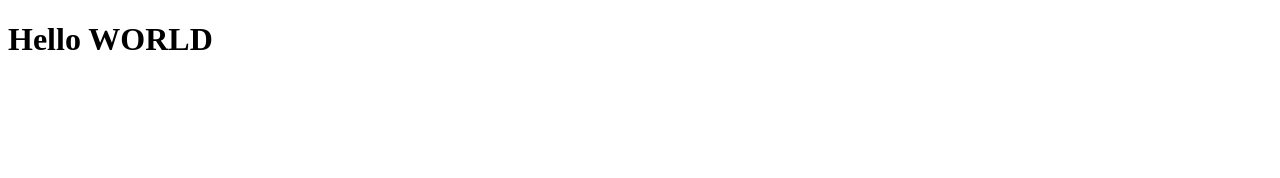
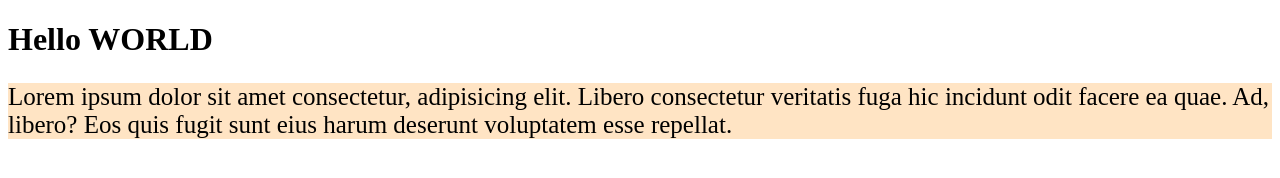
Before and after one commit to pavlo-berkut/Tutorial, a plain HTML site: page index.html in a window 1280 px wide. Drawn offline with Linux system fonts and the light colour scheme.

Commit message:
Change # 1

```diff
--- /dev/null
+++ b/css/style.css
@@ -0,0 +1,4 @@
+.text {
+  font-size: 25px;
+  background-color: bisque;
+}
--- a/index.html
+++ b/index.html
@@ -1,12 +1,18 @@
 <!DOCTYPE html>
 <html lang="en">
-<head>
-    <meta charset="UTF-8">
-    <meta http-equiv="X-UA-Compatible" content="IE=edge">
-    <meta name="viewport" content="width=device-width, initial-scale=1.0">
-    <title>Document</title>
-</head>
-<body>
+  <head>
+    <meta charset="UTF-8" />
+    <meta http-equiv="X-UA-Compatible" content="IE=edge" />
+    <meta name="viewport" content="width=device-width, initial-scale=1.0" />
+    <title>My first project</title>
+    <link rel="stylesheet" href="./css/style.css" />
+  </head>
+  <body>
     <h1>Hello WORLD</h1>
-</body>
+    <p class="text">
+      Lorem ipsum dolor sit amet consectetur, adipisicing elit. Libero
+      consectetur veritatis fuga hic incidunt odit facere ea quae. Ad, libero?
+      Eos quis fugit sunt eius harum deserunt voluptatem esse repellat.
+    </p>
+  </body>
 </html>
```
